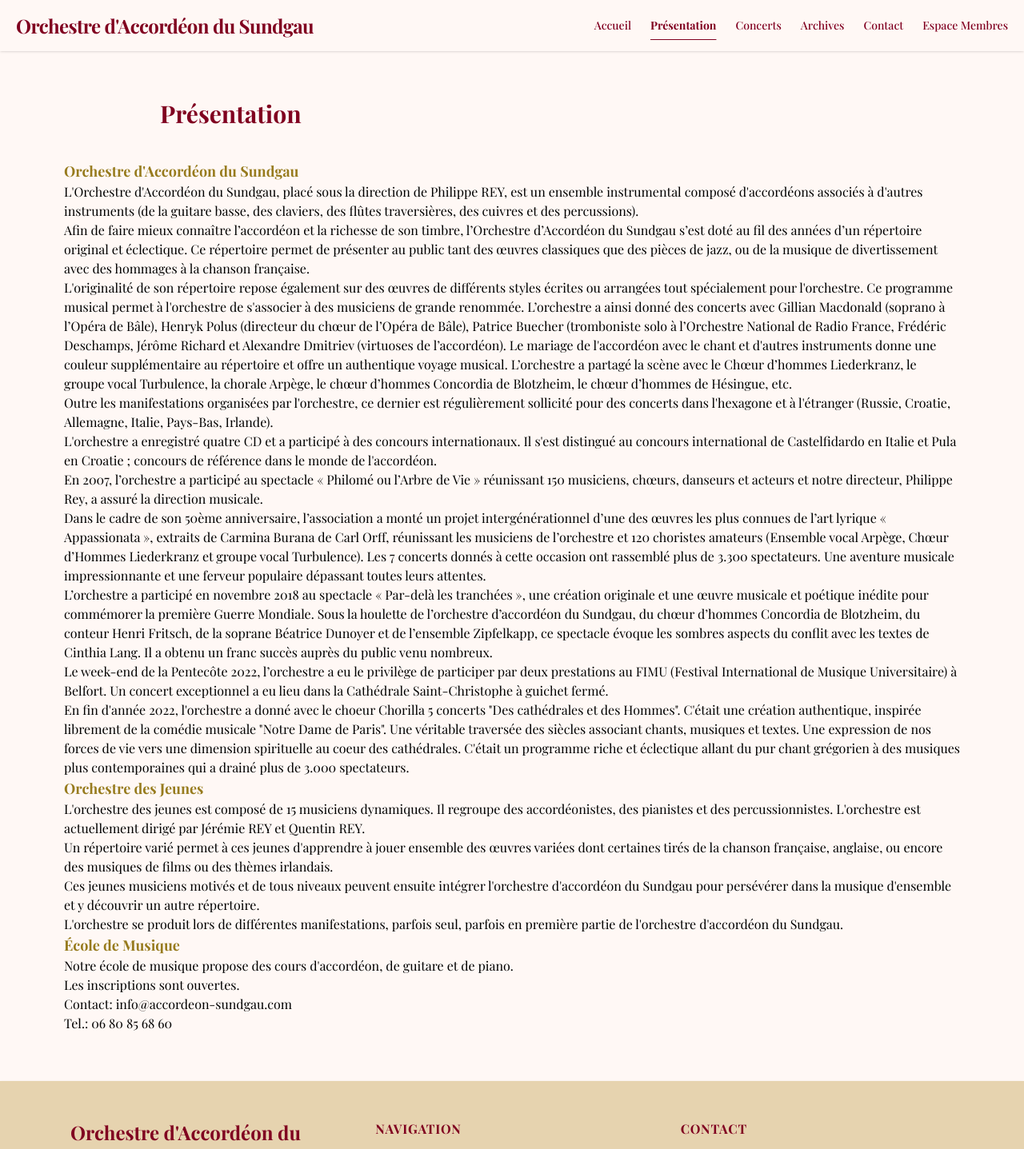
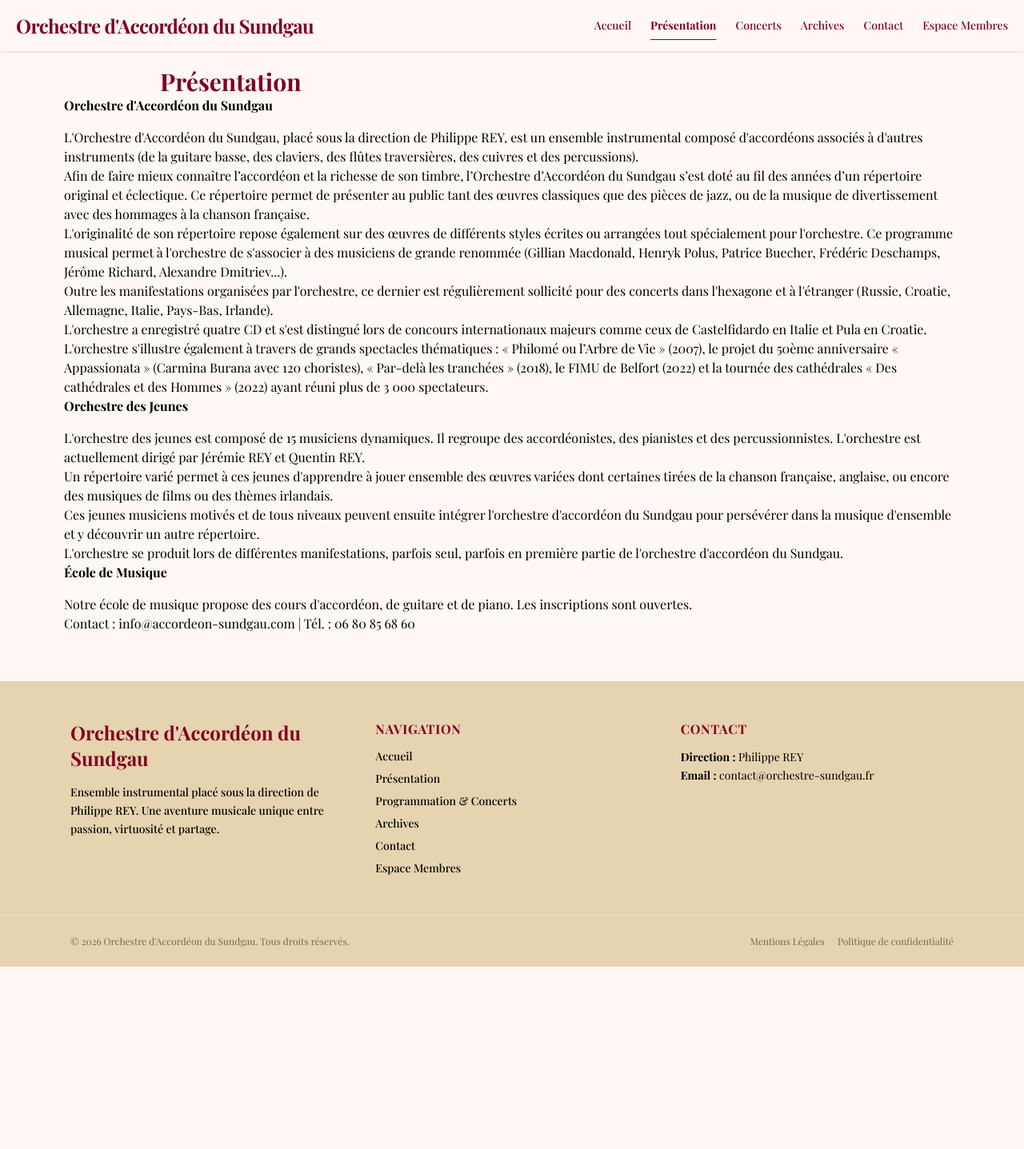
Before and after one commit to LednuZ/website-orchestre, a Next.js app in the folder frontend/: page /presentation in a window 1280 px wide. Shown: the top 1437 px of the page at 80% size. After the commit the page ends 1209 px from the top, so only its background shows below. Built offline with nearby package versions, Linux system fonts and the light colour scheme.

Commit message:
Page présentation factorisée avec constante

```diff
--- a/frontend/app/layout.tsx
+++ b/frontend/app/layout.tsx
@@ -26,7 +26,7 @@ export default function RootLayout({
   return (
     <html
       lang="en"
-      className={`${playfair.variable} h-full antialiased`}
+      className={`${playfair.variable} h-full antialiased scroll-smooth`}
     >
       <body className="min-h-full font-serif flex flex-col">
         <Navbar />
--- a/frontend/app/presentation/page.tsx
+++ b/frontend/app/presentation/page.tsx
@@ -1,99 +1,156 @@
 export default function Page() {
     return (
         <div>
-            <h1 className="text-3xl text-primary font-extrabold pl-30 py-10">Présentation</h1>
+            {/* Titre */}
+            <h1 className="text-3xl text-primary font-extrabold pl-30">Présentation</h1>
+            {/* Barre de "navigation" pour avoir un visuel sur les autres catégories */}
+            <div>
+
+            </div>
+
+            {/* Contenu */}
             <div className="text-black" >
-                <h2 className="text-secondary font-medium text-lg">
-                    Orchestre d'Accordéon du Sundgau
-                </h2>
-                <OAS />
+                {SECTIONS.map((section) => (
+                    <section key={section.id} id={section.id}
+                        className="scroll-mt-25 space-y-4">
+                        <h2>
+                            {section.title}
+                        </h2>
+                        <div>
+                            {section.paragraphs.map((parag, index) => (
+                                <p key={index}>
+                                    {parag}
+                                </p>
+                            ))}
+                        </div>
+                    </section>
 
-                <h2 className="text-secondary font-medium text-lg">
-                    Orchestre des Jeunes
-                </h2>
-                <OdJ />
-
-                <h2 className="text-secondary font-medium text-lg">
-                    École de Musique
-                </h2>
-                <EdM />
+                ))}
             </div>
         </div>
     )
 }
 
-function OAS() {
-    return (
-        <div>
-            <p>
-                L'Orchestre d'Accordéon du Sundgau, placé sous la direction de Philippe REY, est un ensemble instrumental composé d'accordéons associés à d'autres instruments (de la guitare basse, des claviers, des flûtes traversières, des cuivres et des percussions).
-            </p>
-            <p>
-                Afin de faire mieux connaître l’accordéon et la richesse de son timbre, l’Orchestre d’Accordéon du Sundgau s’est doté au fil des années d’un répertoire original et éclectique. Ce répertoire permet de présenter au public tant des œuvres classiques que des pièces de jazz, ou de la musique de divertissement avec des hommages à la chanson française.
-            </p>
-            <p>
-                L'originalité de son répertoire repose également sur des œuvres de différents styles écrites ou arrangées tout spécialement pour l'orchestre. Ce programme musical permet à l'orchestre de s'associer à des musiciens de grande renommée. L’orchestre a ainsi donné des concerts avec Gillian Macdonald (soprano à l’Opéra de Bâle), Henryk Polus (directeur du chœur de l’Opéra de Bâle), Patrice Buecher (tromboniste solo à l’Orchestre National de Radio France, Frédéric Deschamps, Jérôme Richard et Alexandre Dmitriev (virtuoses de l’accordéon). Le mariage de l'accordéon avec le chant et d'autres instruments donne une couleur supplémentaire au répertoire et offre un authentique voyage musical. L’orchestre a partagé la scène avec le Chœur d’hommes Liederkranz, le groupe vocal Turbulence, la chorale Arpège, le chœur d’hommes Concordia de Blotzheim, le chœur d’hommes de Hésingue, etc.
-            </p>
-            <p>
-                Outre les manifestations organisées par l'orchestre, ce dernier est régulièrement sollicité pour des concerts dans l'hexagone et à l'étranger (Russie, Croatie, Allemagne, Italie, Pays-Bas, Irlande).
-            </p>
-            <p>
-                L'orchestre a enregistré quatre CD et a participé à des concours internationaux. Il s'est distingué au concours international de Castelfidardo en Italie et Pula en Croatie ; concours de référence dans le monde de l'accordéon.
-            </p>
-            <p>
-                En 2007, l’orchestre a participé au spectacle « Philomé ou l’Arbre de Vie » réunissant 150 musiciens, chœurs, danseurs et acteurs et notre directeur, Philippe Rey, a assuré la direction musicale.
-            </p>
-            <p>
-                Dans le cadre de son 50ème anniversaire, l’association a monté un projet intergénérationnel d’une des œuvres les plus connues de l’art lyrique « Appassionata », extraits de Carmina Burana de Carl Orff, réunissant les musiciens de l’orchestre et 120 choristes amateurs (Ensemble vocal Arpège, Chœur d’Hommes Liederkranz et groupe vocal Turbulence). Les 7 concerts donnés à cette occasion ont rassemblé plus de 3.300 spectateurs. Une aventure musicale impressionnante et une ferveur populaire dépassant toutes leurs attentes.
-            </p>
-            <p>
-                L’orchestre a participé en novembre 2018 au spectacle « Par-delà les tranchées », une création originale et une œuvre musicale et poétique inédite pour commémorer la première Guerre Mondiale. Sous la houlette de l’orchestre d’accordéon du Sundgau, du chœur d’hommes Concordia de Blotzheim, du conteur Henri Fritsch, de la soprane Béatrice Dunoyer et de l’ensemble Zipfelkapp, ce spectacle évoque les sombres aspects du conflit avec les textes de Cinthia Lang. Il a obtenu un franc succès auprès du public venu nombreux.
-            </p>
-            Le week-end de la Pentecôte 2022, l’orchestre a eu le privilège de participer par deux prestations au FIMU (Festival International de Musique Universitaire) à Belfort. Un concert exceptionnel a eu lieu dans la Cathédrale Saint-Christophe à guichet fermé.
-            <p>
-            </p>
-            <p>
-                En fin d'année 2022, l'orchestre a donné avec le choeur Chorilla 5 concerts "Des cathédrales et des Hommes". C'était une création authentique, inspirée librement de la comédie musicale "Notre Dame de Paris". Une véritable traversée des siècles associant chants, musiques et textes. Une expression de nos forces de vie vers une dimension spirituelle au coeur des cathédrales. C'était un programme riche et éclectique allant du pur chant grégorien à des musiques plus contemporaines qui a drainé plus de 3.000 spectateurs.
-            </p>
-        </div>
-    )
-}
+// function OAS() {
+//     return (
+//         <div>
+//             <h2 className="text-secondary font-medium text-2xl pt-10 pb-5">
+//                 Orchestre d'Accordéon du Sundgau
+//             </h2>
+//             <p>
+//                 L'Orchestre d'Accordéon du Sundgau, placé sous la direction de Philippe REY, est un ensemble instrumental composé d'accordéons associés à d'autres instruments (de la guitare basse, des claviers, des flûtes traversières, des cuivres et des percussions).
+//             </p>
+//             <p>
+//                 Afin de faire mieux connaître l’accordéon et la richesse de son timbre, l’Orchestre d’Accordéon du Sundgau s’est doté au fil des années d’un répertoire original et éclectique. Ce répertoire permet de présenter au public tant des œuvres classiques que des pièces de jazz, ou de la musique de divertissement avec des hommages à la chanson française.
+//             </p>
+//             <p>
+//                 L'originalité de son répertoire repose également sur des œuvres de différents styles écrites ou arrangées tout spécialement pour l'orchestre. Ce programme musical permet à l'orchestre de s'associer à des musiciens de grande renommée. L’orchestre a ainsi donné des concerts avec Gillian Macdonald (soprano à l’Opéra de Bâle), Henryk Polus (directeur du chœur de l’Opéra de Bâle), Patrice Buecher (tromboniste solo à l’Orchestre National de Radio France, Frédéric Deschamps, Jérôme Richard et Alexandre Dmitriev (virtuoses de l’accordéon). Le mariage de l'accordéon avec le chant et d'autres instruments donne une couleur supplémentaire au répertoire et offre un authentique voyage musical. L’orchestre a partagé la scène avec le Chœur d’hommes Liederkranz, le groupe vocal Turbulence, la chorale Arpège, le chœur d’hommes Concordia de Blotzheim, le chœur d’hommes de Hésingue, etc.
+//             </p>
+//             <p>
+//                 Outre les manifestations organisées par l'orchestre, ce dernier est régulièrement sollicité pour des concerts dans l'hexagone et à l'étranger (Russie, Croatie, Allemagne, Italie, Pays-Bas, Irlande).
+//             </p>
+//             <p>
+//                 L'orchestre a enregistré quatre CD et a participé à des concours internationaux. Il s'est distingué au concours international de Castelfidardo en Italie et Pula en Croatie ; concours de référence dans le monde de l'accordéon.
+//             </p>
+//             <p>
+//                 En 2007, l’orchestre a participé au spectacle « Philomé ou l’Arbre de Vie » réunissant 150 musiciens, chœurs, danseurs et acteurs et notre directeur, Philippe Rey, a assuré la direction musicale.
+//             </p>
+//             <p>
+//                 Dans le cadre de son 50ème anniversaire, l’association a monté un projet intergénérationnel d’une des œuvres les plus connues de l’art lyrique « Appassionata », extraits de Carmina Burana de Carl Orff, réunissant les musiciens de l’orchestre et 120 choristes amateurs (Ensemble vocal Arpège, Chœur d’Hommes Liederkranz et groupe vocal Turbulence). Les 7 concerts donnés à cette occasion ont rassemblé plus de 3.300 spectateurs. Une aventure musicale impressionnante et une ferveur populaire dépassant toutes leurs attentes.
+//             </p>
+//             <p>
+//                 L’orchestre a participé en novembre 2018 au spectacle « Par-delà les tranchées », une création originale et une œuvre musicale et poétique inédite pour commémorer la première Guerre Mondiale. Sous la houlette de l’orchestre d’accordéon du Sundgau, du chœur d’hommes Concordia de Blotzheim, du conteur Henri Fritsch, de la soprane Béatrice Dunoyer et de l’ensemble Zipfelkapp, ce spectacle évoque les sombres aspects du conflit avec les textes de Cinthia Lang. Il a obtenu un franc succès auprès du public venu nombreux.
+//             </p>
+//             Le week-end de la Pentecôte 2022, l’orchestre a eu le privilège de participer par deux prestations au FIMU (Festival International de Musique Universitaire) à Belfort. Un concert exceptionnel a eu lieu dans la Cathédrale Saint-Christophe à guichet fermé.
+//             <p>
+//             </p>
+//             <p>
+//                 En fin d'année 2022, l'orchestre a donné avec le choeur Chorilla 5 concerts "Des cathédrales et des Hommes". C'était une création authentique, inspirée librement de la comédie musicale "Notre Dame de Paris". Une véritable traversée des siècles associant chants, musiques et textes. Une expression de nos forces de vie vers une dimension spirituelle au coeur des cathédrales. C'était un programme riche et éclectique allant du pur chant grégorien à des musiques plus contemporaines qui a drainé plus de 3.000 spectateurs.
+//             </p>
+//         </div>
+//     )
+// }
 
-function OdJ() {
-    return (
-        <div>
-            <p>
-                L'orchestre des jeunes est composé de 15 musiciens dynamiques. Il regroupe des accordéonistes, des pianistes et des percussionnistes. L'orchestre est actuellement dirigé par Jérémie REY et Quentin REY.
-            </p>
-            <p>
-                Un répertoire varié permet à ces jeunes d'apprendre à jouer ensemble des œuvres variées dont certaines tirés de la chanson française, anglaise, ou encore des musiques de films ou des thèmes irlandais.
-            </p>
-            <p>
-                Ces jeunes musiciens motivés et de tous niveaux peuvent ensuite intégrer l'orchestre d'accordéon du Sundgau pour persévérer dans la musique d'ensemble et y découvrir un autre répertoire.
-            </p>
-            <p>
-                L'orchestre se produit lors de différentes manifestations, parfois seul, parfois en première partie de l'orchestre d'accordéon du Sundgau.
-            </p>
-        </div>
-    )
-}
+// function OdJ() {
+//     return (
+//         <div>
+//             <h2 className="text-secondary font-medium text-2xl pt-30 pb-5">
+//                 Orchestre des Jeunes
+//             </h2>
+//             <p>
+//                 L'orchestre des jeunes est composé de 15 musiciens dynamiques. Il regroupe des accordéonistes, des pianistes et des percussionnistes. L'orchestre est actuellement dirigé par Jérémie REY et Quentin REY.
+//             </p>
+//             <p>
+//                 Un répertoire varié permet à ces jeunes d'apprendre à jouer ensemble des œuvres variées dont certaines tirés de la chanson française, anglaise, ou encore des musiques de films ou des thèmes irlandais.
+//             </p>
+//             <p>
+//                 Ces jeunes musiciens motivés et de tous niveaux peuvent ensuite intégrer l'orchestre d'accordéon du Sundgau pour persévérer dans la musique d'ensemble et y découvrir un autre répertoire.
+//             </p>
+//             <p>
+//                 L'orchestre se produit lors de différentes manifestations, parfois seul, parfois en première partie de l'orchestre d'accordéon du Sundgau.
+//             </p>
+//         </div>
+//     )
+// }
 
-function EdM() {
-    return (
-        <div>
-            <p>
-                Notre école de musique propose des cours d'accordéon, de guitare et de piano.
-            </p>
-            <p>
-                Les inscriptions sont ouvertes.
-            </p>
-            {/* TODO : Mettre à jour les coordonées */}
-            <p>
-                Contact: info@accordeon-sundgau.com
-            </p>
-            <p>
-                Tel.: 06 80 85 68 60
-            </p>
-        </div>
-    )
-}
+// function EdM() {
+//     return (
+//         <div>
+//             <h2 className="text-secondary font-medium text-2xl pt-30 pb-5">
+//                 École de Musique
+//             </h2>
+//             <p>
+//                 Notre école de musique propose des cours d'accordéon, de guitare et de piano.
+//             </p>
+//             <p>
+//                 Les inscriptions sont ouvertes.
+//             </p>
+//             {/* TODO : Mettre à jour les coordonées */}
+//             <p>
+//                 Contact: info@accordeon-sundgau.com
+//             </p>
+//             <p>
+//                 Tel.: 06 80 85 68 60
+//             </p>
+//         </div>
+//     )
+// }
+
+
+// TODO : Vérifier les coordonées
+
+const SECTIONS = [
+    {
+        id: 'oas',
+        label: "Orchestre d'Accordéon",
+        title: "Orchestre d'Accordéon du Sundgau",
+        paragraphs: [
+            "L'Orchestre d'Accordéon du Sundgau, placé sous la direction de Philippe REY, est un ensemble instrumental composé d'accordéons associés à d'autres instruments (de la guitare basse, des claviers, des flûtes traversières, des cuivres et des percussions).",
+            "Afin de faire mieux connaître l’accordéon et la richesse de son timbre, l’Orchestre d’Accordéon du Sundgau s’est doté au fil des années d’un répertoire original et éclectique. Ce répertoire permet de présenter au public tant des œuvres classiques que des pièces de jazz, ou de la musique de divertissement avec des hommages à la chanson française.",
+            "L'originalité de son répertoire repose également sur des œuvres de différents styles écrites ou arrangées tout spécialement pour l'orchestre. Ce programme musical permet à l'orchestre de s'associer à des musiciens de grande renommée (Gillian Macdonald, Henryk Polus, Patrice Buecher, Frédéric Deschamps, Jérôme Richard, Alexandre Dmitriev...).",
+            "Outre les manifestations organisées par l'orchestre, ce dernier est régulièrement sollicité pour des concerts dans l'hexagone et à l'étranger (Russie, Croatie, Allemagne, Italie, Pays-Bas, Irlande).",
+            "L'orchestre a enregistré quatre CD et s'est distingué lors de concours internationaux majeurs comme ceux de Castelfidardo en Italie et Pula en Croatie.",
+            "L'orchestre s'illustre également à travers de grands spectacles thématiques : « Philomé ou l’Arbre de Vie » (2007), le projet du 50ème anniversaire « Appassionata » (Carmina Burana avec 120 choristes), « Par-delà les tranchées » (2018), le FIMU de Belfort (2022) et la tournée des cathédrales « Des cathédrales et des Hommes » (2022) ayant réuni plus de 3 000 spectateurs."
+        ]
+    },
+    {
+        id: 'odj',
+        label: "Orchestre des Jeunes",
+        title: "Orchestre des Jeunes",
+        paragraphs: [
+            "L'orchestre des jeunes est composé de 15 musiciens dynamiques. Il regroupe des accordéonistes, des pianistes et des percussionnistes. L'orchestre est actuellement dirigé par Jérémie REY et Quentin REY.",
+            "Un répertoire varié permet à ces jeunes d'apprendre à jouer ensemble des œuvres variées dont certaines tirées de la chanson française, anglaise, ou encore des musiques de films ou des thèmes irlandais.",
+            "Ces jeunes musiciens motivés et de tous niveaux peuvent ensuite intégrer l'orchestre d'accordéon du Sundgau pour persévérer dans la musique d'ensemble et y découvrir un autre répertoire.",
+            "L'orchestre se produit lors de différentes manifestations, parfois seul, parfois en première partie de l'orchestre d'accordéon du Sundgau."
+        ]
+    },
+    {
+        id: 'edm',
+        label: "École de Musique",
+        title: "École de Musique",
+        paragraphs: [
+            "Notre école de musique propose des cours d'accordéon, de guitare et de piano. Les inscriptions sont ouvertes.",
+            "Contact : info@accordeon-sundgau.com | Tél. : 06 80 85 68 60"
+        ]
+    }
+]
```
